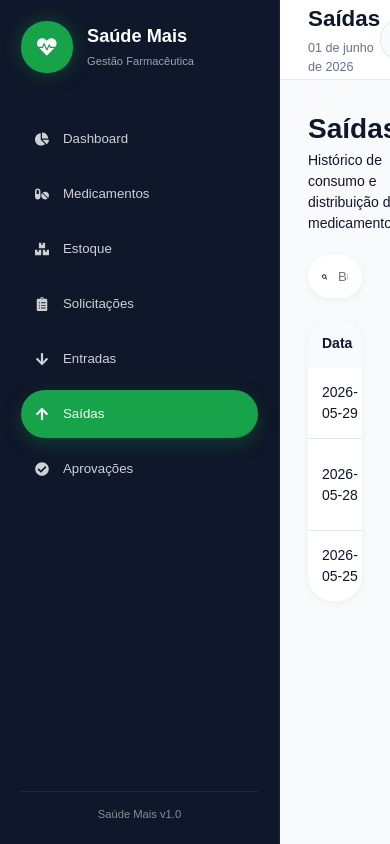
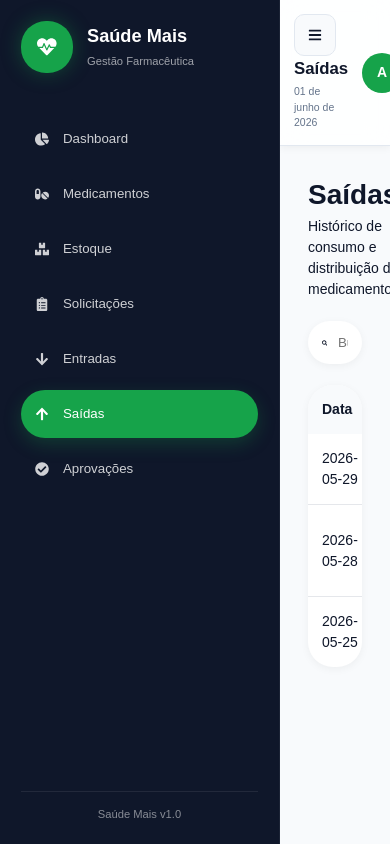
Before and after one commit to alicessena/SaudeMais, a React (Vite) app: page /saidas in a window 390 px wide. Built offline with nearby package versions, Linux system fonts and the light colour scheme.

Commit message:
Style: enhance Header component with responsive design and mobile menu button

```diff
--- a/src/components/Header/Header.module.css
+++ b/src/components/Header/Header.module.css
@@ -1,7 +1,15 @@
 .header {
   height: 80px;
 
-  background: var(--surface);
+  background: rgba(255, 255, 255, 0.85);
+
+  backdrop-filter: blur(12px);
+
+  position: sticky;
+
+  top: 0;
+
+  z-index: 20;
 
   display: flex;
   align-items: center;
@@ -133,3 +141,83 @@
 
   font-size: 0.8rem;
 }
+
+.mobileMenuButton {
+  display: none;
+
+  width: 42px;
+  height: 42px;
+
+  border-radius: 10px;
+
+  background: var(--background);
+
+  border: 1px solid var(--border);
+
+  align-items: center;
+  justify-content: center;
+
+  font-size: 1rem;
+
+  color: var(--text-primary);
+}
+
+.pageInfo {
+  display: flex;
+  flex-direction: column;
+}
+
+/* TABLET */
+
+@media (max-width: 1024px) {
+  .header {
+    padding: 0 1.5rem;
+  }
+
+  .searchContainer {
+    width: 220px;
+  }
+
+  .userContainer div:last-child {
+    display: none;
+  }
+}
+
+/* MOBILE */
+
+@media (max-width: 768px) {
+  .header {
+    height: auto;
+
+    min-height: 72px;
+
+    padding: 1rem;
+
+    gap: 1rem;
+  }
+
+  .mobileMenuButton {
+    display: flex;
+  }
+
+  .title {
+    font-size: 1.2rem;
+  }
+
+  .date {
+    font-size: 0.75rem;
+  }
+
+  .searchContainer {
+    display: none;
+  }
+
+  .actions {
+    gap: 0.75rem;
+  }
+
+  .avatar {
+    width: 40px;
+    height: 40px;
+  }
+}
--- a/src/components/Header/index.jsx
+++ b/src/components/Header/index.jsx
@@ -1,7 +1,4 @@
-import {
-  FaBell,
-  FaSearch,
-} from "react-icons/fa";
+import { FaSearch, FaBars } from "react-icons/fa";
 
 import { useLocation } from "react-router-dom";
 
@@ -20,8 +17,7 @@ function Header() {
     "/aprovacoes": "Aprovações",
   };
 
-  const currentPage =
-    pageTitles[location.pathname] || "Saúde Mais";
+  const currentPage = pageTitles[location.pathname] || "Saúde Mais";
 
   const today = new Date().toLocaleDateString("pt-BR", {
     day: "2-digit",
@@ -31,14 +27,14 @@ function Header() {
 
   return (
     <header className={styles.header}>
-      <div>
-        <h1 className={styles.title}>
-          {currentPage}
-        </h1>
+      <div className={styles.pageInfo}>
+        <button className={styles.mobileMenuButton}>
+          <FaBars />
+        </button>
 
-        <p className={styles.date}>
-          {today}
-        </p>
+        <h1 className={styles.title}>{currentPage}</h1>
+
+        <p className={styles.date}>{today}</p>
       </div>
 
       <div className={styles.actions}>
@@ -52,20 +48,13 @@ function Header() {
           />
         </div>
 
-
         <div className={styles.userContainer}>
-          <div className={styles.avatar}>
-            A
-          </div>
+          <div className={styles.avatar}>A</div>
 
           <div>
-            <h4 className={styles.userName}>
-              Administrador
-            </h4>
+            <h4 className={styles.userName}>Administrador</h4>
 
-            <p className={styles.userRole}>
-              Gestor
-            </p>
+            <p className={styles.userRole}>Gestor</p>
           </div>
         </div>
       </div>
```
